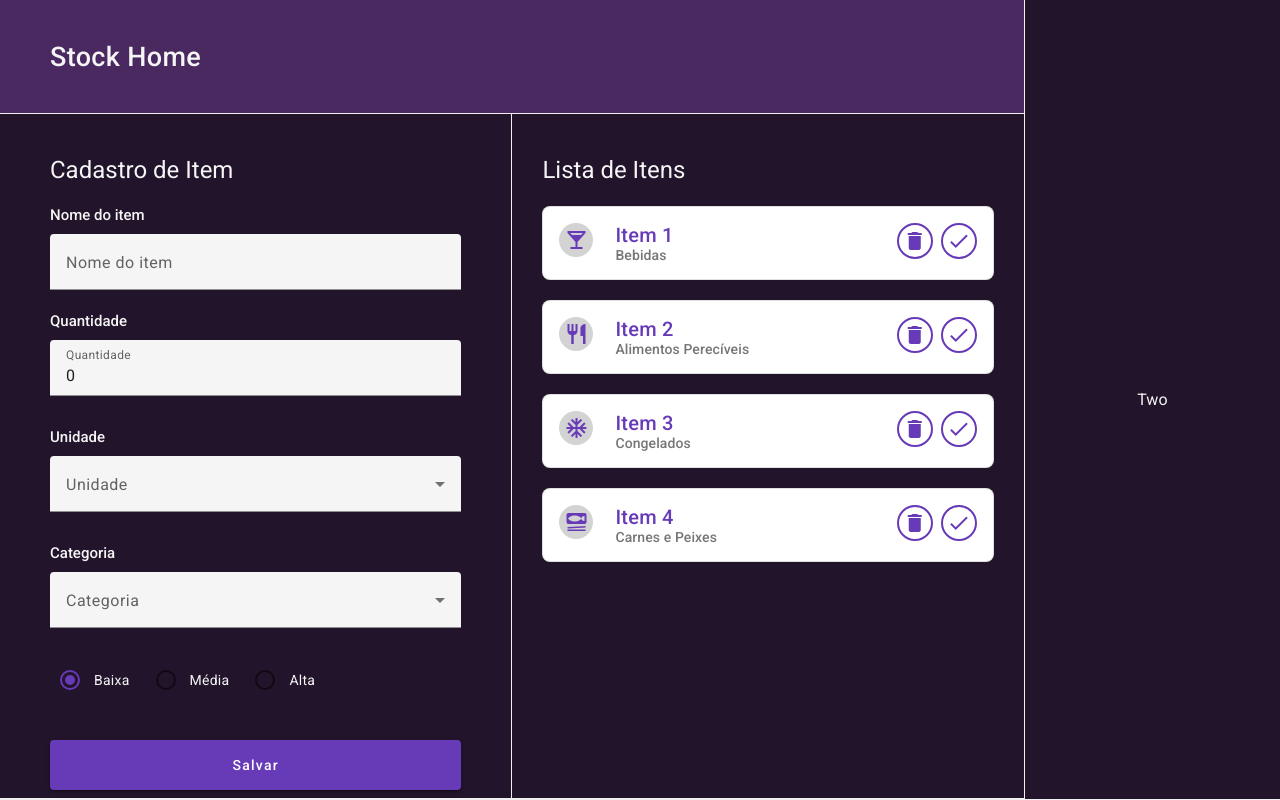
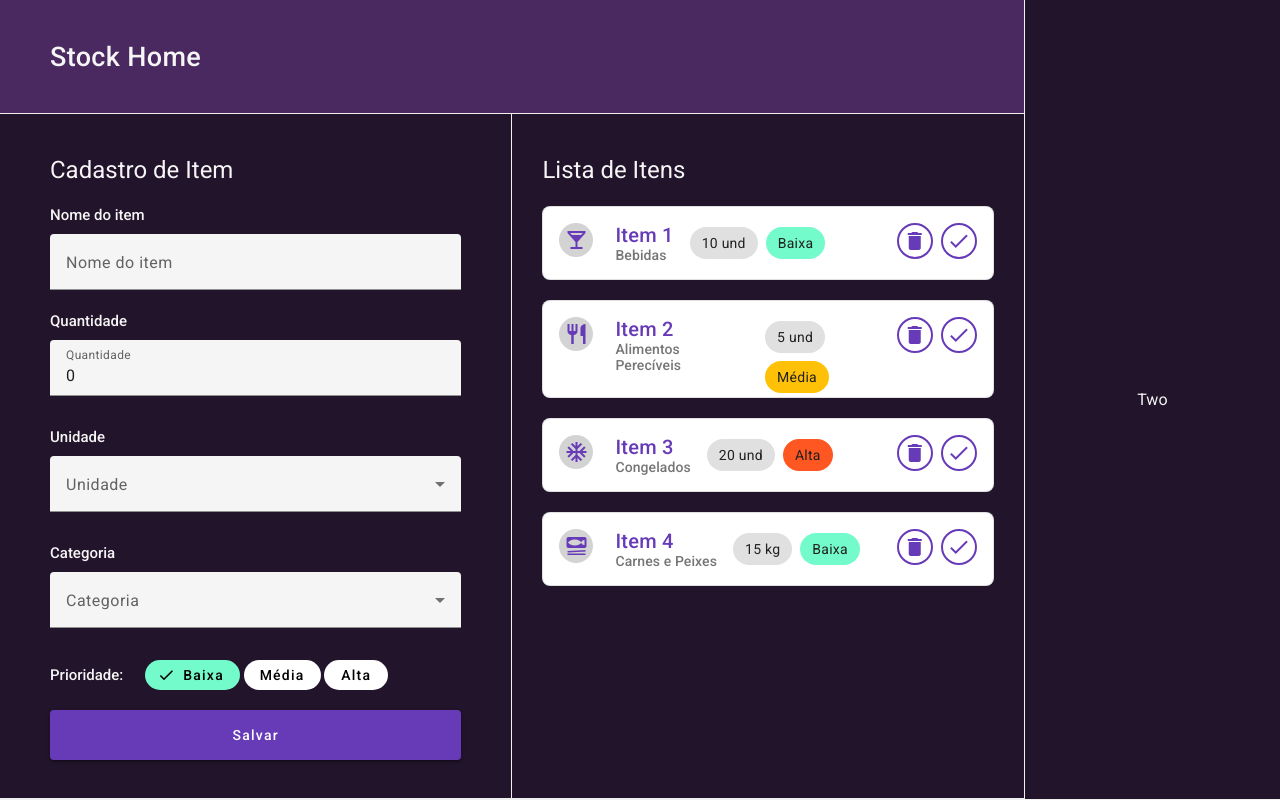
Before and after one commit to LuisFernandoBS/stock-home, an Angular app: page / in a window 1280 px wide. Built offline with nearby package versions, Linux system fonts and the light colour scheme.

Commit message:
Alterando layout do campo de prioridades

```diff
--- a/src/app/components/cadastro-item/cadastro-item.component.css
+++ b/src/app/components/cadastro-item/cadastro-item.component.css
@@ -32,6 +32,64 @@ h4{
 }
 
 
+.div-prioridade{
+    display: flex;
+    width: 100%;
+}
+
+.div-prioridade h4{
+    align-self: center;
+    margin-bottom: 0px;
+}
+
+.btn-prioridade{
+    display: flex;
+    justify-content: space-around;
+    width: 60%;
+    margin-left: 20px;
+}
+
+.btn-prioridade button{
+    border-radius: 25px;
+    height: 30px;
+}
+
+.btn-prioridade button:hover{
+    animation: Aumentar 500ms ease 0s 1 normal forwards !important;
+    background-color: #fce08b;
+}
+
+.btn-prioridade button:first-child:hover{
+    background-color: #acf4db;
+}
+
+.btn-prioridade button:last-child:hover{
+    background-color: #f9af99;
+}
+
+.btn-prioridade button.btn-prioridade-selecionada{
+    background-color: #ffc107;
+}
+
+.btn-prioridade button:first-child.btn-prioridade-selecionada{
+    background-color: #74fbcc;
+}
+
+.btn-prioridade button:last-child.btn-prioridade-selecionada{
+    background-color: #ff5722;
+}
+
+@keyframes Aumentar {
+	0% {
+		transform: scale(1);
+	}
+
+	100% {
+		transform: scale(1.1);
+	}
+}
+
+
 @media (max-width: 1200px) {
     :host {
         padding-left: 20px;
--- a/src/app/components/cadastro-item/cadastro-item.component.html
+++ b/src/app/components/cadastro-item/cadastro-item.component.html
@@ -21,10 +21,22 @@
   [opcoes]="opcoesCategorias"
   [(valorSelecionado)]="categoriaItem"
 ></app-campo-select>
-<app-campo-radio
-  [opcoes]="opcoesPrioridade"
-  [(valorSelecionado)]="prioridadeItem"
-></app-campo-radio>
+<div class="div-prioridade">
+  <h4>Prioridade:</h4>
+  <div class="btn-prioridade">
+    <button
+      mat-flat-button
+      *ngFor="let prioridade of opcoesPrioridade; let i = index"
+      (click)="selecionarPrioridade(prioridade.valor)"
+      [ngClass]="{
+        'btn-prioridade-selecionada': prioridade.valor === prioridadeItem
+      }"
+    >
+      {{ prioridade.descricao }}
+      <mat-icon *ngIf="prioridade.valor === prioridadeItem">check</mat-icon>
+    </button>
+  </div>
+</div>
 <button id="btnSalvar" mat-raised-button color="primary" (click)="salvar()">
   Salvar
 </button>
--- a/src/app/components/cadastro-item/cadastro-item.component.ts
+++ b/src/app/components/cadastro-item/cadastro-item.component.ts
@@ -1,12 +1,13 @@
 import { Component, inject } from '@angular/core';
 import { FormsModule } from '@angular/forms';
+import { CommonModule } from '@angular/common';
 import { MatToolbarModule } from '@angular/material/toolbar';
 import {MatInputModule} from '@angular/material/input';
 import {MatButtonModule} from '@angular/material/button';
+import {MatIconModule} from '@angular/material/icon';
 import {MatFormFieldModule} from '@angular/material/form-field';
 import { CampoAutocomplete } from '../campo-autocomplete/campo-autocomplete.component';
 import { CampoSelectComponent } from '../campo-select/campo-select.component';
-import { CampoRadioComponent } from '../campo-radio/campo-radio.component';
 import { Opcoes } from '../../shared/interfaces/opcoes.interface';
 import { SALVAR_ITEM } from '../../shared/tokens/item.token';
 import { DISPARAR_MSG } from '../../shared/tokens/mensagem.token';
@@ -15,7 +16,7 @@ import { DISPARAR_MSG } from '../../shared/tokens/mensagem.token';
 @Component({
   selector: 'app-cadastro-item',
   standalone: true,
-  imports: [FormsModule,MatToolbarModule,CampoAutocomplete,CampoSelectComponent,MatInputModule,MatFormFieldModule,CampoRadioComponent,MatButtonModule],
+  imports: [FormsModule,MatToolbarModule,CampoAutocomplete,CampoSelectComponent,MatInputModule,MatFormFieldModule,MatButtonModule,CommonModule,MatIconModule],
   templateUrl: './cadastro-item.component.html',
   styleUrl: './cadastro-item.component.css'
 })
@@ -30,10 +31,10 @@ export class CadastroItemComponent {
   ];
 
   opcoesUnidades : Opcoes[] = [
-    { valor: 1, descricao: 'un' },
-    { valor: 2, descricao: 'kg' },
-    { valor: 3, descricao: 'g' },
-    { valor: 4, descricao: 'litro' }
+    { valor: 'un', descricao: 'un' },
+    { valor: 'kg', descricao: 'kg' },
+    { valor: 'g', descricao: 'g' },
+    { valor: 'litro', descricao: 'litro' }
   ];
 
   opcoesCategorias = [
@@ -60,8 +61,11 @@ export class CadastroItemComponent {
   categoriaItem: string = '';
   prioridadeItem: number = 1;
 
+  selecionarPrioridade(valor:number|string): void {
+    this.prioridadeItem = Number(valor);
+  }
+
   validarCampos(): boolean {
-    console.log(this.nomeItem !== '', this.quantidadeItem, this.unidadeItem !== '', this.categoriaItem !== '')
     return this.nomeItem !== '' && this.quantidadeItem > 0 && this.unidadeItem !== '' && this.categoriaItem !== '';
   }
 
--- a/src/app/components/campo-autocomplete/campo-autocomplete.component.html
+++ b/src/app/components/campo-autocomplete/campo-autocomplete.component.html
@@ -9,9 +9,10 @@
       matInput
       [formControl]="myControl"
       [matAutocomplete]="auto"
+      [value]="valor()"
     />
     <mat-autocomplete autoActiveFirstOption #auto="matAutocomplete">
-      @for (option of filteredOptions | async; track option) {
+      @for (option of opcoesFiltradas | async; track option) {
       <mat-option [value]="option">{{ option }}</mat-option>
       }
     </mat-autocomplete>
--- a/src/app/components/campo-autocomplete/campo-autocomplete.component.ts
+++ b/src/app/components/campo-autocomplete/campo-autocomplete.component.ts
@@ -27,24 +27,24 @@ import {MatFormFieldModule} from '@angular/material/form-field';
 export class CampoAutocomplete implements OnInit {
   myControl = new FormControl('');
   options: string[] = [];
-  filteredOptions: Observable<string[]> = new Observable<string[]>();
+  opcoesFiltradas: Observable<string[]> = new Observable<string[]>();
   valor = input<string>('');
 
   @Output() valorChange = new EventEmitter<string>();
 
 
   ngOnInit() {
-    this.filteredOptions = this.myControl.valueChanges.pipe(
+    this.opcoesFiltradas = this.myControl.valueChanges.pipe(
       startWith(''),
       map(value => {
         const val = value || '';
         this.valorChange.emit(val);
-        return this._filter(val);
+        return this.filtrar(val);
       }),
     );
   }
 
-  private _filter(value: string): string[] {
+  private filtrar(value: string): string[] {
     const filterValue = value.toLowerCase();
 
     return this.options.filter(option => option.toLowerCase().includes(filterValue));
--- a/src/app/components/card-item/card-item.component.css
+++ b/src/app/components/card-item/card-item.component.css
@@ -49,3 +49,15 @@ mat-icon.btn-status:hover,mat-icon.btn-delete:hover{
     background-color: #673ab7;
     transform: scale(1.1);
 }
+
+.baixa-prioridade{
+    background-color: #74fbcc!important;
+}
+
+.media-prioridade{
+    background-color: #ffc107!important;
+}
+
+.alta-prioridade{
+    background-color: #ff5722!important;
+}
--- a/src/app/components/card-item/card-item.component.html
+++ b/src/app/components/card-item/card-item.component.html
@@ -12,6 +12,12 @@
       </span>
     </mat-card-title>
     <mat-card-subtitle>{{ item()?.categoria }}</mat-card-subtitle>
+    <mat-chip-set aria-label="Atributos do item">
+      <mat-chip>{{ item()?.quantidade }} {{ item()?.unidade }}</mat-chip>
+      <mat-chip [class]="prioridadeItem.class">{{
+        prioridadeItem.nome
+      }}</mat-chip>
+    </mat-chip-set>
     <mat-icon class="icon btn-delete" (click)="deletarItem()">delete</mat-icon>
     <mat-icon class="icon btn-status" (click)="alterarStatusItem()">{{
       item()?.status ? "close" : "check"
--- a/src/app/components/card-item/card-item.component.ts
+++ b/src/app/components/card-item/card-item.component.ts
@@ -2,22 +2,29 @@ import { Component, input, inject } from '@angular/core';
 import { CommonModule } from '@angular/common';
 import {MatCardModule} from '@angular/material/card';
 import {MatIconModule} from '@angular/material/icon';
+import {MatChipsModule} from '@angular/material/chips';
 import { Item } from '../../shared/interfaces/item.interface';
 import { DELETAR_ITEM, ALTERAR_STATUS_ITEM } from '../../shared/tokens/item.token';
 
 @Component({
   selector: 'app-card-item',
   standalone: true,
-  imports: [MatCardModule,MatIconModule,CommonModule],
+  imports: [MatCardModule,MatIconModule,MatChipsModule,CommonModule],
   templateUrl: './card-item.component.html',
   styleUrl: './card-item.component.css'
 })
 export class CardItemComponent {
   index = input<number>();
   item = input<Item>();
+  prioridades = [{nome: 'Baixa', valor: 1, class: 'baixa-prioridade' }, { nome: 'Média', valor: 2, class: 'media-prioridade' }, { nome: 'Alta', valor: 3, class: 'alta-prioridade' }];
+  prioridadeItem = this.prioridades[0];
 
   private deletar = inject(DELETAR_ITEM);
   private alterarStatus = inject(ALTERAR_STATUS_ITEM);
+
+  ngOnInit(): void {
+    this.prioridadeItem = this.prioridades.find((prioridade) => prioridade.valor === this.item()?.prioridade) || this.prioridades[0];
+  }
 
   alterarStatusItem(): void {
     const indexValue = this.index();
--- a/src/app/components/home/home.component.ts
+++ b/src/app/components/home/home.component.ts
@@ -39,6 +39,7 @@ export class HomeComponent {
     { nome: 'Item 4', unidade: 'kg', quantidade: 15, categoria: 'Carnes e Peixes', prioridade: 1, icone: 'set_meal',status: false },
   ];
 
+
   salvarItem(item: Item): void {
     if (item === undefined) return;
     this.listaItens.push(item);
```
